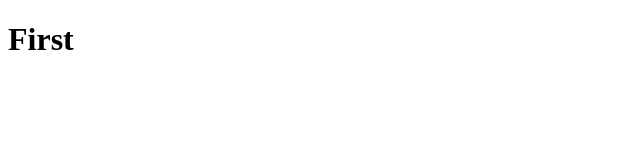
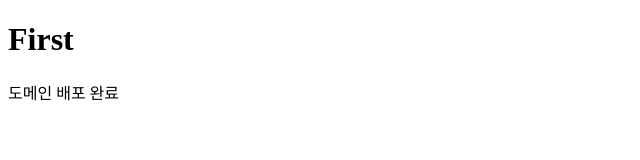
Before and after one commit to wonjiyang/js.25.09, a plain HTML site: page index.html in a window 1280 px wide. Shown: the whole page, without its empty margins (0-640 px from the left). Drawn offline with Linux system fonts and the light colour scheme.

Commit message:
add new code

```diff
--- a/index.html
+++ b/index.html
@@ -8,5 +8,6 @@
   </head>
   <body>
     <h1>First</h1>
+    <p>도메인 배포 완료</p>
   </body>
 </html>
```
